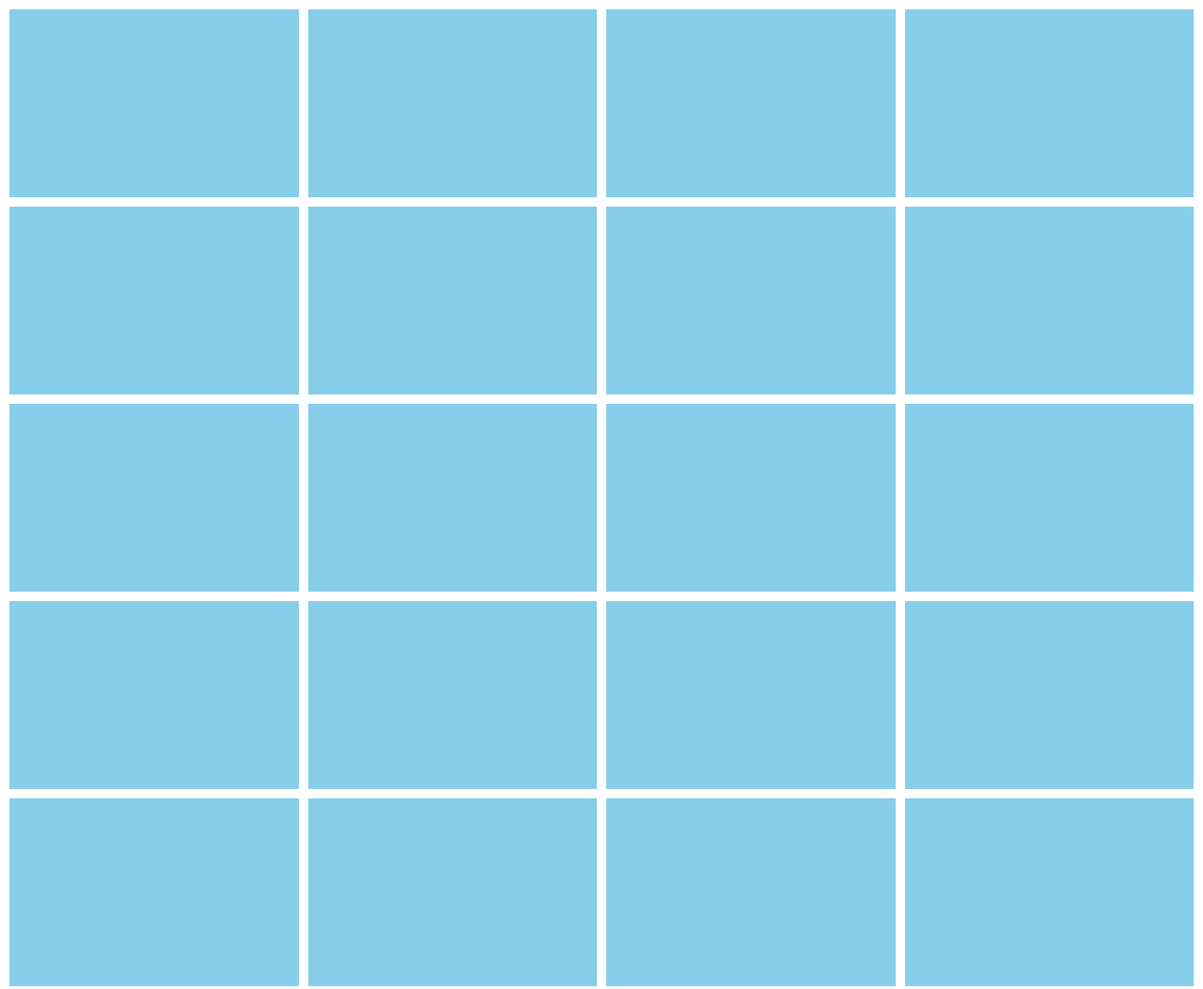
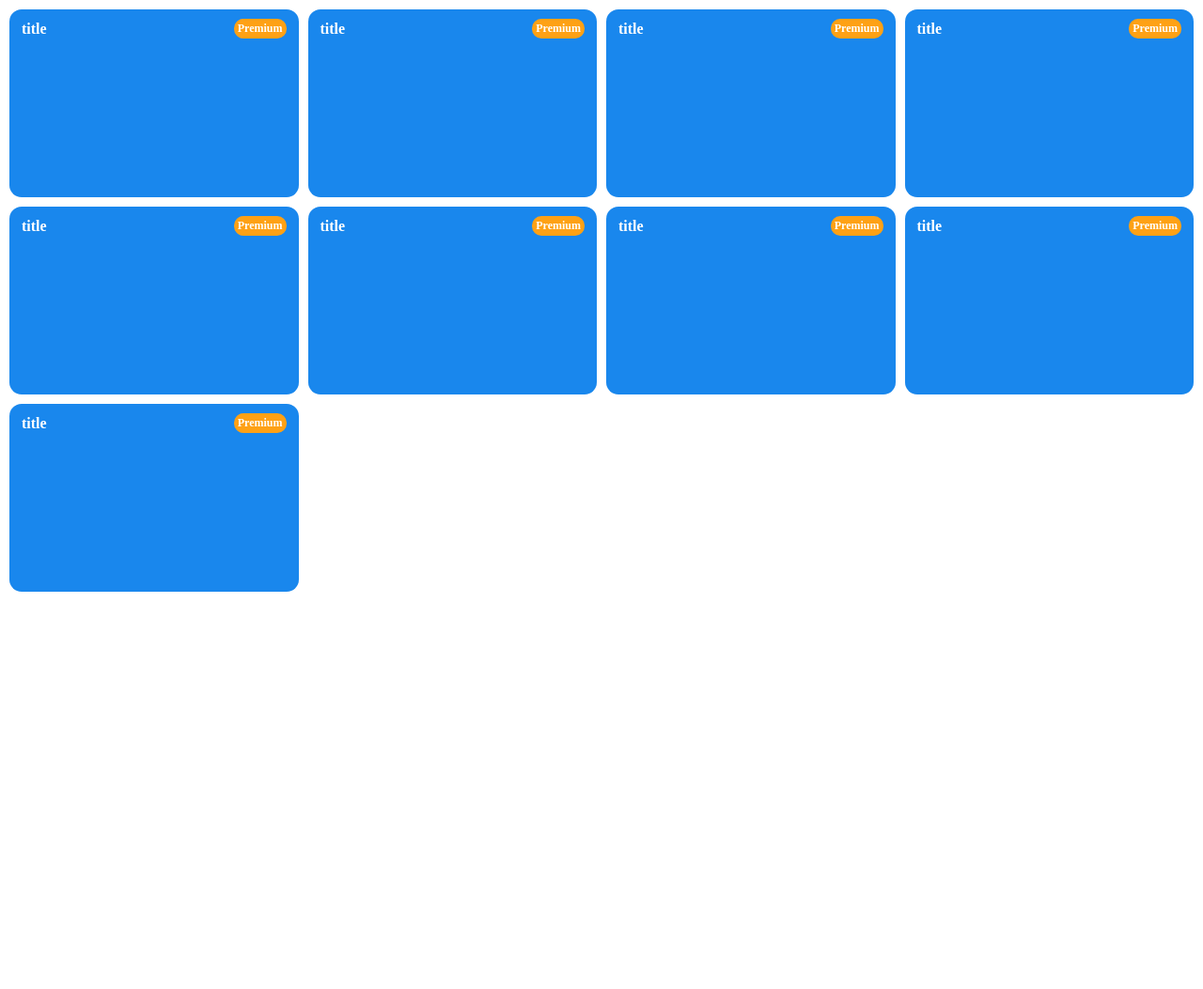
Before and after one commit to heyman333/frontend-til, a plain HTML site: page homework/third/index.html in a window 1280 px wide. Shown: the top 1053 px of the page at 94% size. After the commit the page ends 800 px from the top, so only its background shows below. Drawn offline with Linux system fonts and the light colour scheme.

Commit message:
card css

```diff
--- a/homework/third/index.css
+++ b/homework/third/index.css
@@ -14,13 +14,35 @@ body {
 @media only screen and (max-width: 530px) {
   .grid {
     grid-template-columns: repeat(auto-fit, minmax(180px, 1fr));
-    gap: 5px;
-    padding: 5px;
   }
 }
 
 
+.card {
+  display: flex;
+  background-color: #1987ed;
+  border-radius: 13px;
+  flex-direction: column;
+}
 
-.card {
-  background-color:skyblue;
+.card .title {
+  display: flex;
+  padding: 10px 13px 0px;
+  justify-content: space-between;
+  align-items: center;
 }
+
+.card .title-title {
+  color: white;
+  font-weight: 600;
+
+}
+
+.title .title-badge {
+  color: white;
+  font-weight: 600;
+  background-color: #fea115;
+  border-radius: 10px;
+  font-size: 12px;
+  padding: 3px 4px
+}
--- a/homework/third/index.html
+++ b/homework/third/index.html
@@ -8,31 +8,61 @@
 </head>
 <body>
   <div class="grid">
-    <div class="card"></div>
-    <div class="card"></div>
-    <div class="card"></div>
-    <div class="card"></div>
-    <div class="card"></div>
-    <div class="card"></div>
-    <div class="card"></div>
-    <div class="card"></div>
-    <div class="card"></div>
-    <div class="card"></div>
-    <div class="card"></div>
-    <div class="card"></div>
-    <div class="card"></div>
-    <div class="card"></div>
-    <div class="card"></div>
-    <div class="card"></div>
-    <div class="card"></div>
-    <div class="card"></div>
-    <div class="card"></div>
-    <div class="card"></div>
-    <div class="card"></div>
-    <div class="card"></div>
-    <div class="card"></div>
-    <div class="card"></div>
-    <div class="card"></div>
+    <div class="card">
+      <div class="title">
+        <div class="title-title">title</div>
+        <div class="title-badge">Premium</div>
+      </div>
+    </div>
+    <div class="card">
+      <div class="title">
+        <div class="title-title">title</div>
+        <div class="title-badge">Premium</div>
+      </div>
+    </div>
+    <div class="card">
+      <div class="title">
+        <div class="title-title">title</div>
+        <div class="title-badge">Premium</div>
+      </div>
+    </div>
+        <div class="card">
+          <div class="title">
+            <div class="title-title">title</div>
+            <div class="title-badge">Premium</div>
+          </div>
+        </div>
+            <div class="card">
+              <div class="title">
+                <div class="title-title">title</div>
+                <div class="title-badge">Premium</div>
+              </div>
+            </div>
+                <div class="card">
+                  <div class="title">
+                    <div class="title-title">title</div>
+                    <div class="title-badge">Premium</div>
+                  </div>
+                </div>
+                    <div class="card">
+                      <div class="title">
+                        <div class="title-title">title</div>
+                        <div class="title-badge">Premium</div>
+                      </div>
+                    </div>
+                        <div class="card">
+                          <div class="title">
+                            <div class="title-title">title</div>
+                            <div class="title-badge">Premium</div>
+                          </div>
+                        </div>
+                            <div class="card">
+                              <div class="title">
+                                <div class="title-title">title</div>
+                                <div class="title-badge">Premium</div>
+                              </div>
+                            </div>
+
   </div>
 </body>
 </html>
```
